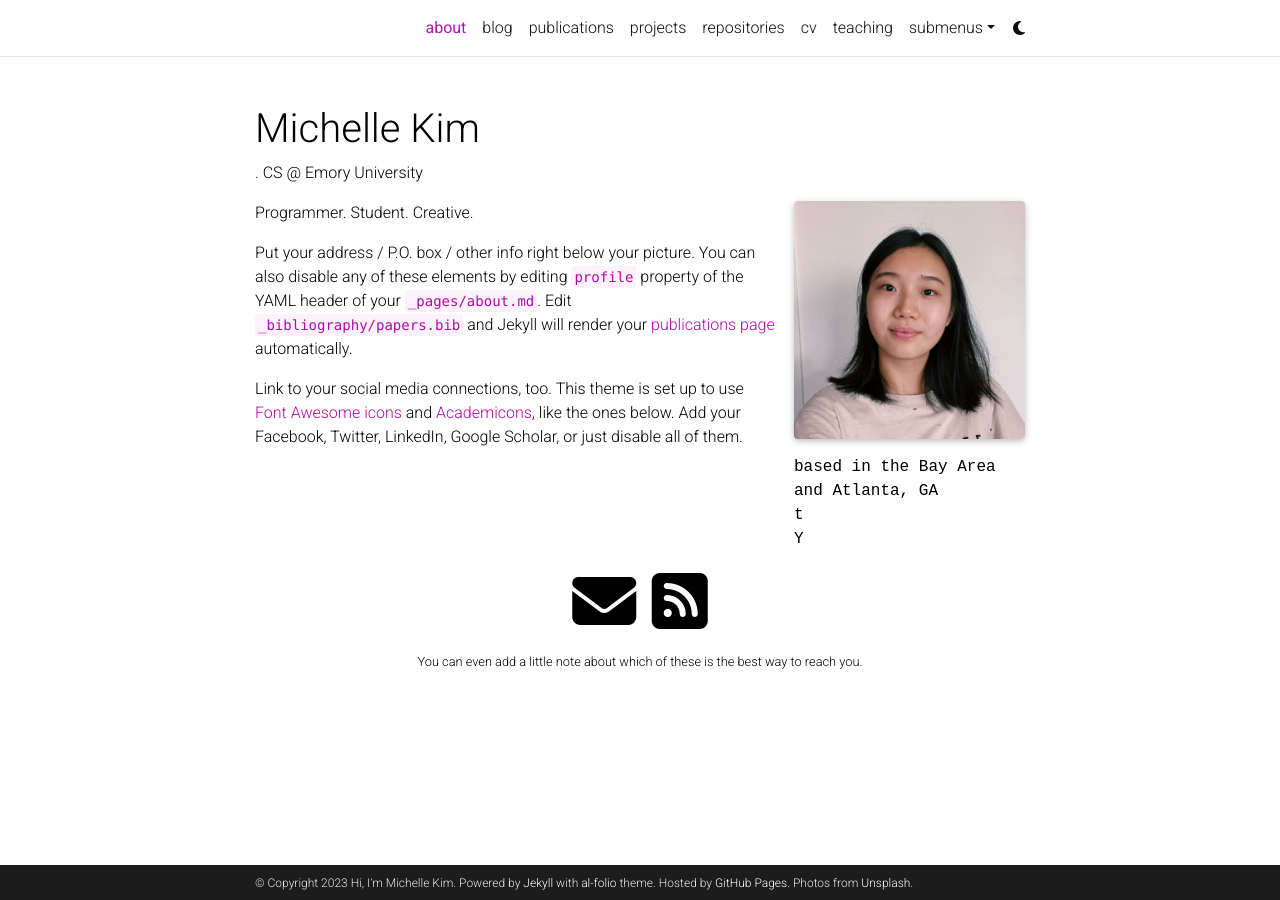
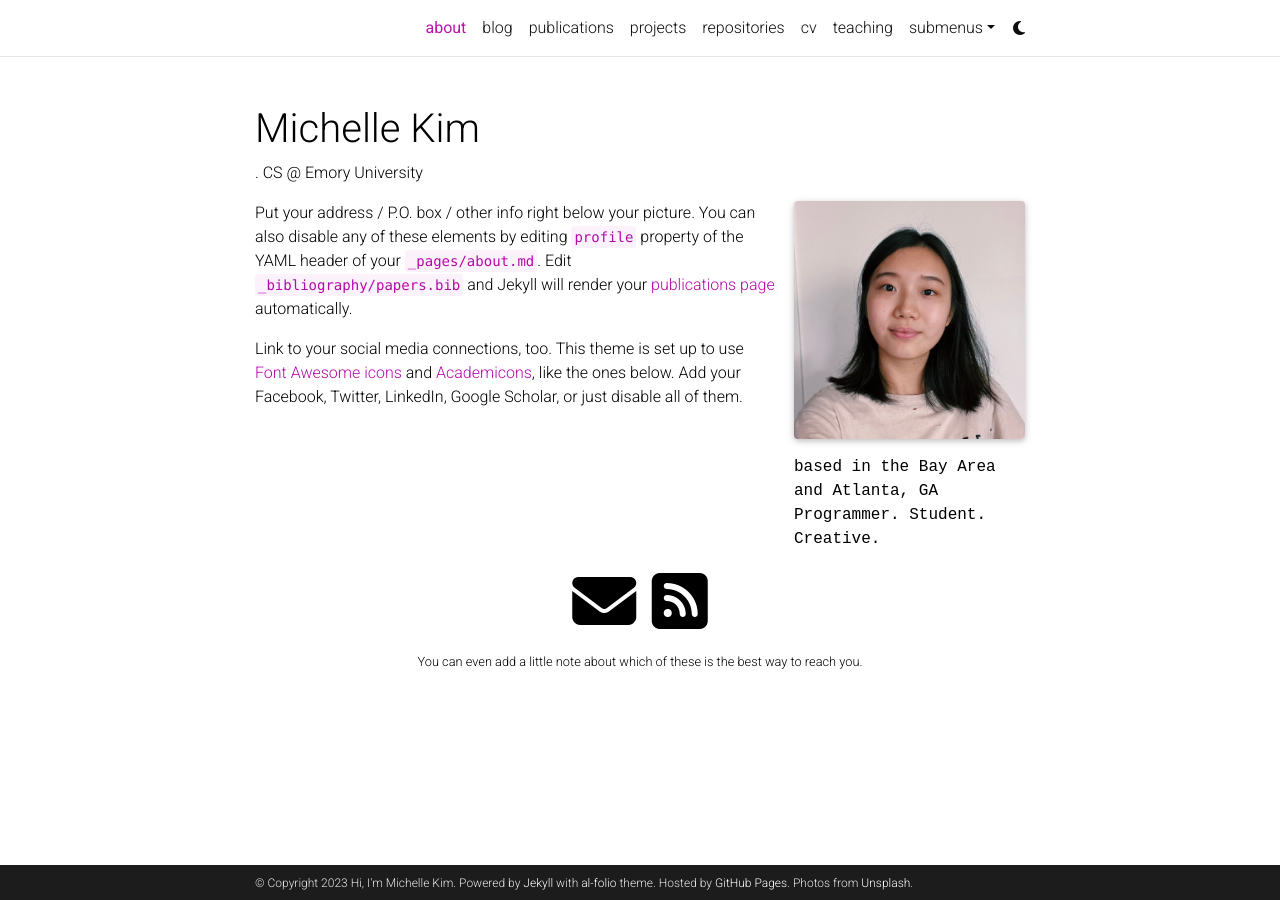
Before and after one commit to michellekim2/michellekim2.github.io, a Jekyll site: the page built from _pages/about.md, in a window 1280 px wide. Built offline with Jekyll 4.4.1, drawn with Linux system fonts in a browser that asks for light colours; full-size pictures stand in for the smaller copies a plugin makes; comment, search, counter and statistics services are not loaded; a style sheet for code colours, icons or effects is not loaded.

Commit message:
Update about.md

```diff
--- a/_pages/about.md
+++ b/_pages/about.md
@@ -10,8 +10,7 @@
   image_circular: false # crops the image to make it circular
   address: >
     <p>based in the Bay Area and Atlanta, GA </p>
-    <p>t</p>
-    <p>Y</p>
+    <p>Programmer. Student. Creative.</p>
 
 news: false  # includes a list of news items
 latest_posts: false  # includes a list of the newest posts
```
Also changed, not shown: other parts of _pages/about.md (+1 -1 lines).
